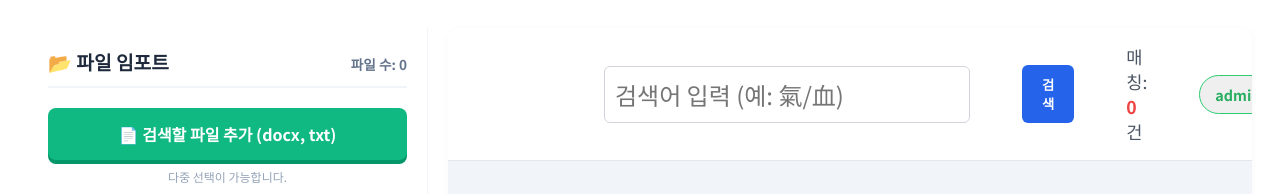
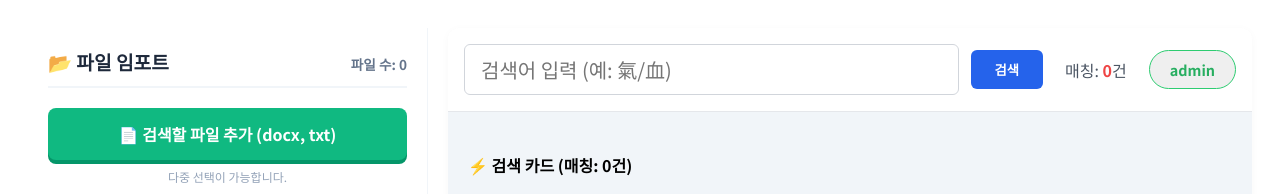
Before and after one commit to shanghanrun/notedic-lite, a SvelteKit app: page / in a window 1280 px wide. Shown: the top 194 px of the page. Built offline with nearby package versions, Linux system fonts and the light colour scheme; no server answers; what pocketbase would draw is missing.

Commit message:
검색바 UI수정, and오류 수정

```diff
--- a/src/component/SearchHeader.svelte
+++ b/src/component/SearchHeader.svelte
@@ -44,40 +44,47 @@
         padding: 16px;
         border-bottom: 1px solid #e5e7eb;
         background: white;
+        /* 헤더가 항상 상단에 고정되게 하려면 아래 주석을 해제하세요 */
+        /* position: sticky; top: 0; z-index: 100; */
     }
 
     .search-container {
         display: flex;
         gap: 12px;
         align-items: center;
+        max-width: 1200px; /* 너무 넓게 퍼지는 걸 방지 */
+        margin: 0 auto;    /* 중앙 정렬 */
+        width: 100%;
     }
 
     .search-input {
         flex: 1;
-        padding: 10px;
+        min-width: 200px;  /* 너무 작아지지 않게 방지 */
+        padding: 10px 16px;
         border: 1px solid #d1d5db;
         border-radius: 6px;
-        font-size: 24px;
-        margin-left: 140px; /* 원본 레이아웃 여백 유지 */
+        font-size: 20px;   /* 24px에서 살짝 줄여서 노트북 가독성 향상 */
+        outline-color: #2563eb;
     }
 
     .search-button {
         background: #2563eb;
         color: white;
-        padding: 10px 20px;
+        padding: 10px 24px;
         border-radius: 6px;
         font-weight: bold;
         border: none;
         cursor: pointer;
-        margin-left: 40px;
+        white-space: nowrap; /* 글자가 밑으로 떨어지지 않게 고정 */
         transition: background 0.2s;
     }
     .search-button:hover { background: #1d4ed8; }
 
     .info-badge {
-        margin-left: 40px;
-        font-size: 1.1rem;
+        white-space: nowrap;
+        font-size: 1rem;
         color: #4b5563;
+        padding: 0 10px;
     }
     .match-count {
         font-weight: 800;
@@ -87,17 +94,29 @@
     .go-button {
         border: 1.5px solid #2ecc71;
         color: #27ae60;
-        padding: 8px 15px;
+        padding: 8px 20px;
         border-radius: 20px;
         cursor: pointer;
         font-weight: 800;
         font-size: 0.9rem;
-        margin-left: 40px;
-        margin-right: 50px;
+        white-space: nowrap;
         transition: all 0.2s;
     }
     .go-button:hover {
         background: #2ecc71;
         color: white;
     }
+
+    /* 노트북이나 태블릿 등 화면이 작아질 때를 위한 '마법의 코드' */
+    @media (max-width: 1024px) {
+        .search-container {
+            gap: 8px;
+        }
+        .search-input {
+            font-size: 18px;
+        }
+        .info-badge, .go-button {
+            font-size: 0.85rem;
+        }
+    }
 </style>
```
Also changed, not shown: src/lib/indexSearchUI.svelte.js, src/lib/searchUI.svelte.js.
